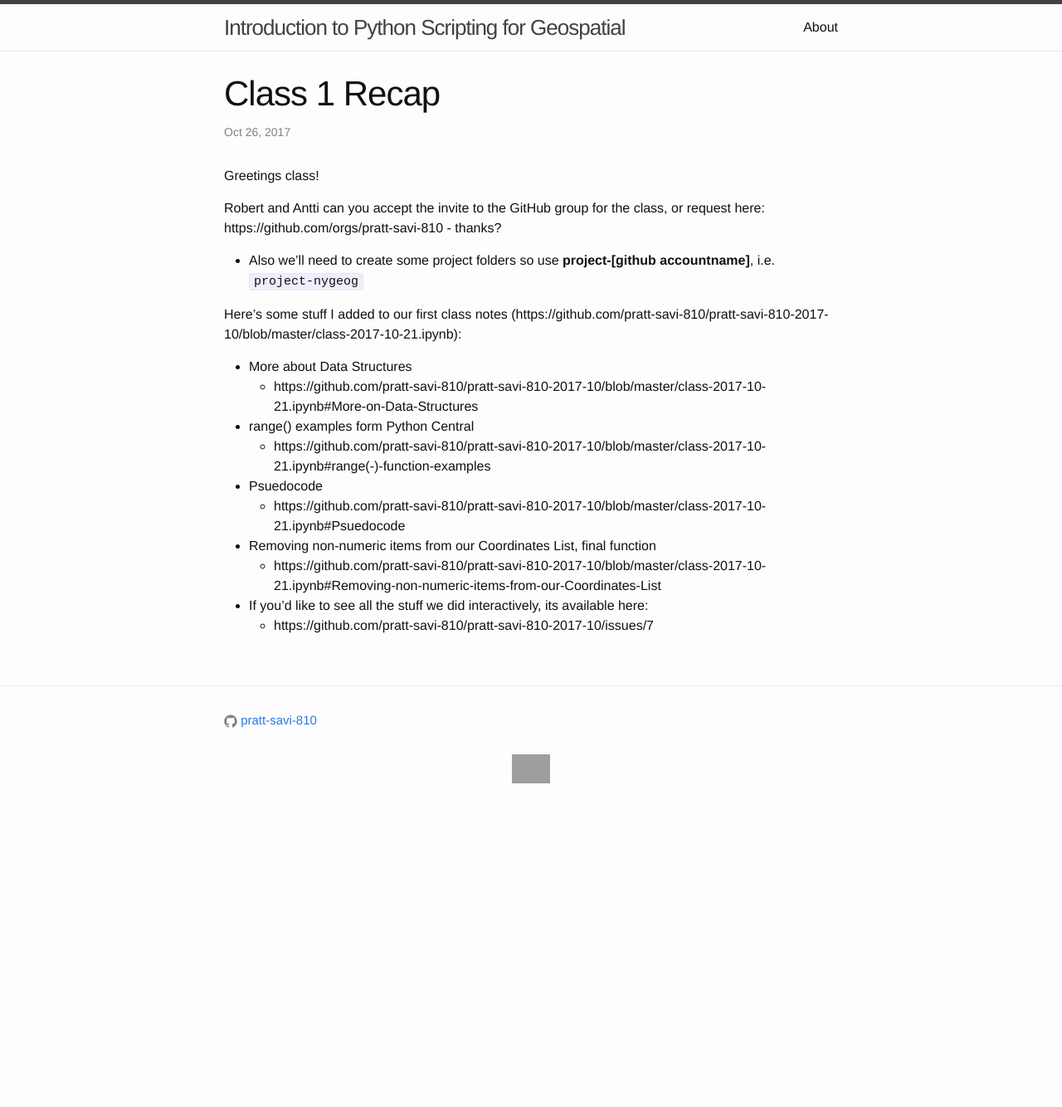
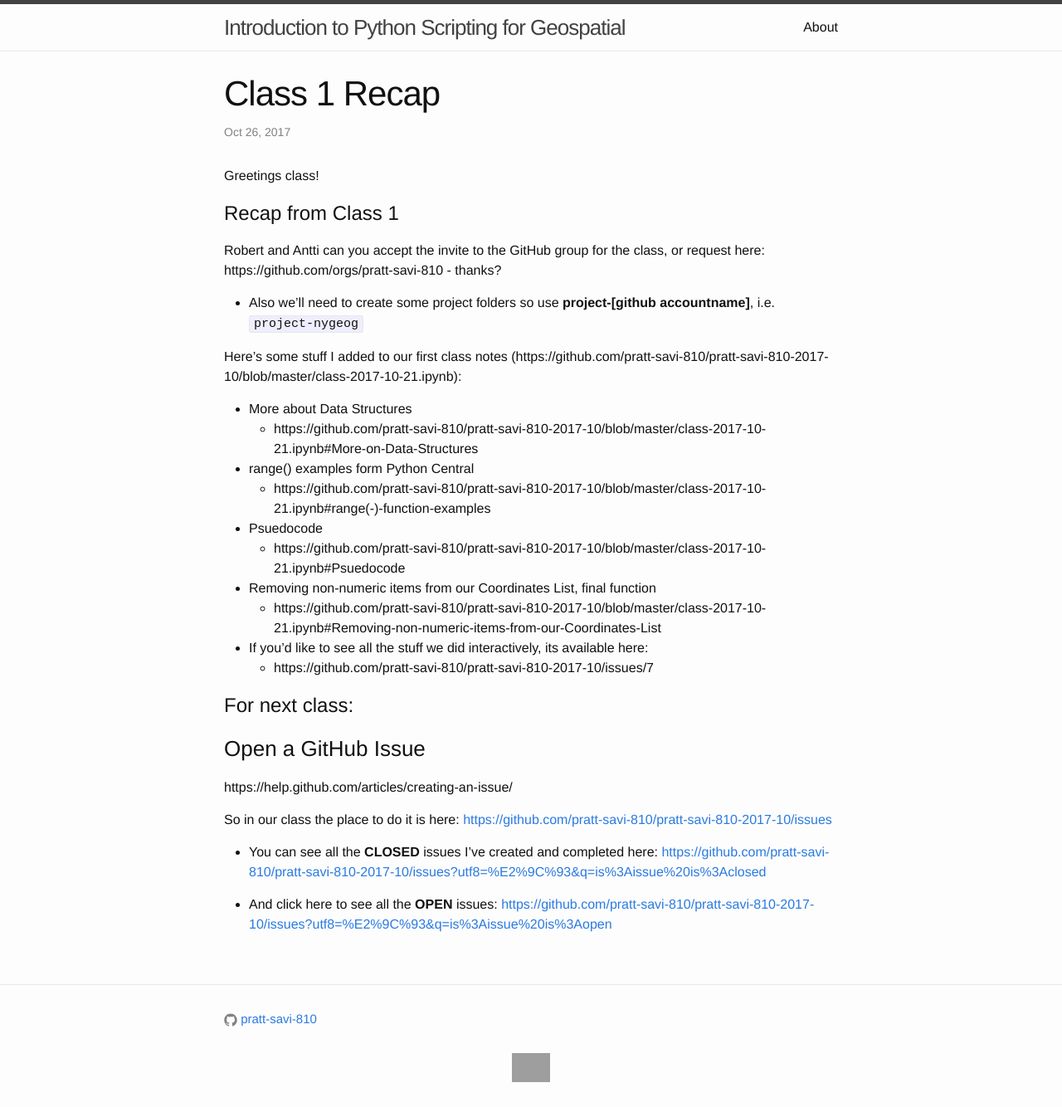
Before and after one commit to pratt-savi-810/pratt-savi-810.github.io, a Jekyll site: the page built from _posts/2017-10-26-class-1-recap.markdown, in a window 1280 px wide. Shown: the whole page at 83% size. Built offline with Jekyll 4.4.1, drawn with Linux system fonts in a browser that asks for light colours; before the commit the page ends 974 px from its top, so only the background shows below that; grey boxes are pictures that could not be loaded.

Commit message:
add github stuff

```diff
--- a/_posts/2017-10-26-class-1-recap.markdown
+++ b/_posts/2017-10-26-class-1-recap.markdown
@@ -7,6 +7,8 @@
 
 
 Greetings class!
+
+# Recap from Class 1
 
 Robert and Antti can you accept the invite to the GitHub group for the class, or request here: https://github.com/orgs/pratt-savi-810 - thanks?
 
@@ -28,3 +30,15 @@
 
 * If you'd like to see all the stuff we did interactively, its available here:
 	* https://github.com/pratt-savi-810/pratt-savi-810-2017-10/issues/7
+
+# For next class:
+
+### Open a GitHub Issue
+https://help.github.com/articles/creating-an-issue/
+
+So in our class the place to do it is here: [https://github.com/pratt-savi-810/pratt-savi-810-2017-10/issues](https://github.com/pratt-savi-810/pratt-savi-810-2017-10/issues)
+
+* You can see all the **CLOSED** issues I've created and completed here: [https://github.com/pratt-savi-810/pratt-savi-810-2017-10/issues?utf8=%E2%9C%93&q=is%3Aissue%20is%3Aclosed](https://github.com/pratt-savi-810/pratt-savi-810-2017-10/issues?utf8=%E2%9C%93&q=is%3Aissue%20is%3Aclosed)
+
+* And click here to see all the **OPEN** issues:
+[https://github.com/pratt-savi-810/pratt-savi-810-2017-10/issues?utf8=%E2%9C%93&q=is%3Aissue%20is%3Aopen](https://github.com/pratt-savi-810/pratt-savi-810-2017-10/issues?utf8=%E2%9C%93&q=is%3Aissue%20is%3Aopen)
```
